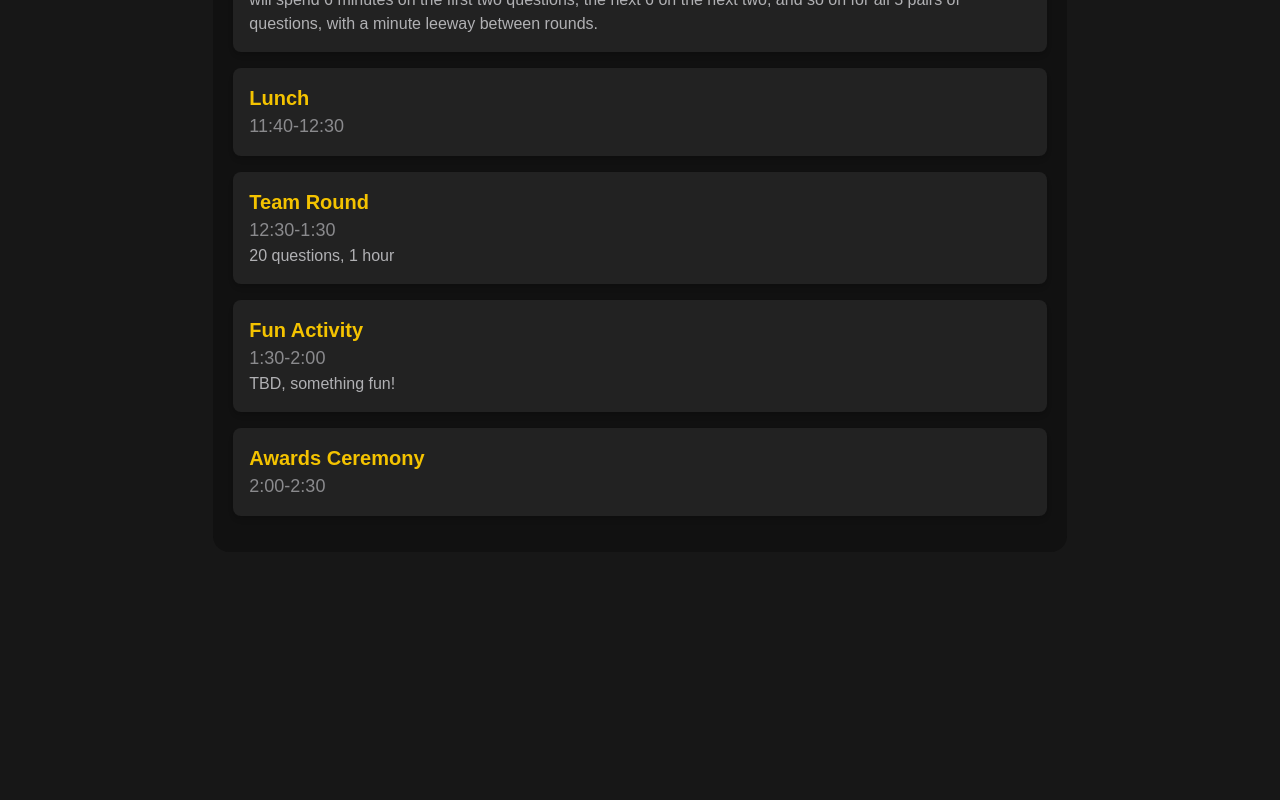
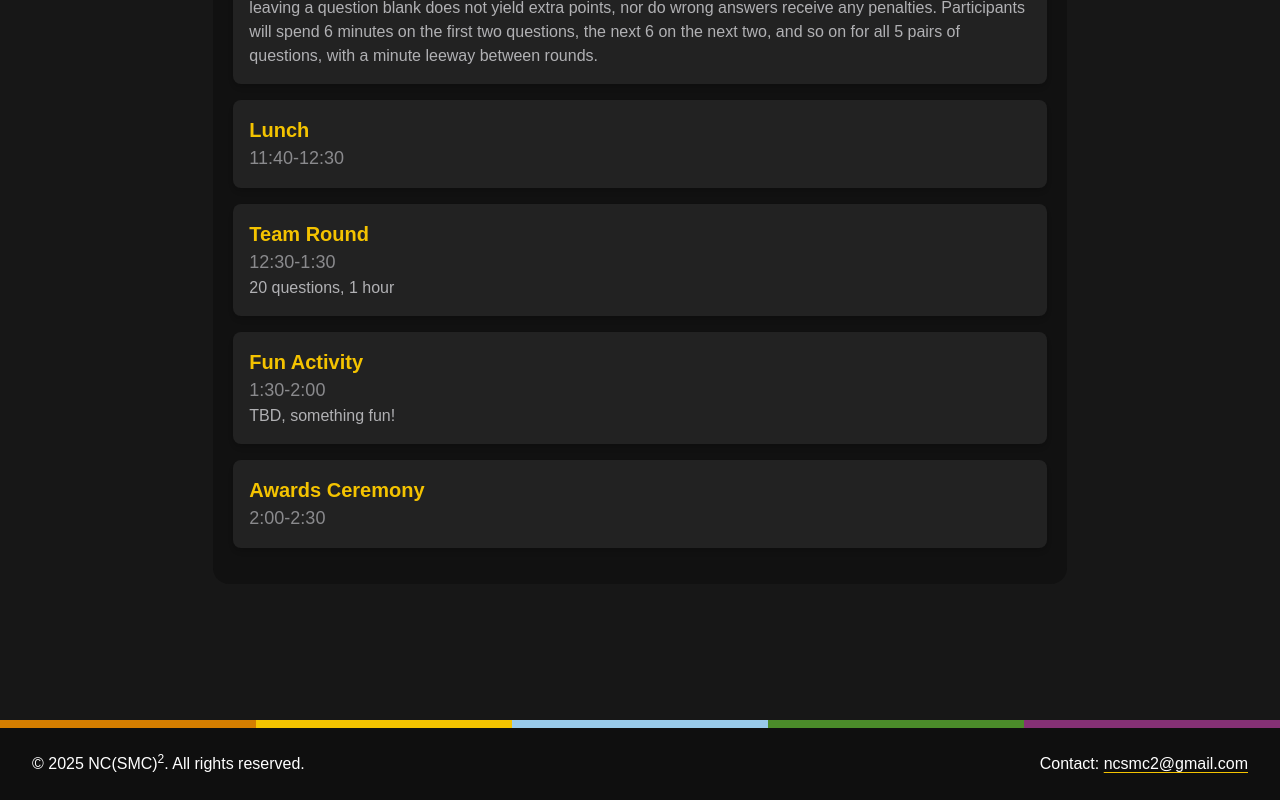
Before and after one commit to Prorickey/ncsmc2, a Next.js app: page /schedule in a window 1280 px wide. Shown: the part 809-1609 px from the top of the page. Before the commit the page ends 1401 px from the top, so only its background shows below. Built offline with nearby package versions, Linux system fonts and the light colour scheme.

Commit message:
split footer and add sponsors, sponsors not visible yet

```diff
--- a/app/layout.tsx
+++ b/app/layout.tsx
@@ -2,6 +2,7 @@ import type { Metadata } from "next"
 import { Geist, Geist_Mono } from "next/font/google"
 import "./globals.css"
 import Navbar from "@/components/navbar"
+import Footer from "@/components/footer"
 
 const geistSans = Geist({
 	variable: "--font-geist-sans",
@@ -28,7 +29,8 @@ export default function RootLayout({
 			<body
 				className={`${geistSans.variable} ${geistMono.variable} antialiased`}>
 				<Navbar />
-				<main className="pt-16">{children}</main>
+				<main className="py-24">{children}</main>
+				<Footer />
 			</body>
 		</html>
 	)
--- a/app/page.tsx
+++ b/app/page.tsx
@@ -4,7 +4,15 @@ import Image from "next/image"
 
 export default function Home() {
 	return (
-		<div>
+		<>
+			<MainContent />
+			<InfoSection />
+		</>
+	)
+}
+
+function MainContent() {
+	return (
 		<section className="py-2 md:py-10 text-center md:text-left">
 			<div className="max-w-7xl mx-auto px-4 sm:px-6 lg:px-8">
 				<div className="md:flex md:items-center md:justify-between">
@@ -52,10 +60,16 @@ export default function Home() {
 						alt={"Contest Logo"}
 						height={500}
 						width={500}
+						className="mx-auto self-center"
 					/>
 				</div>
 			</div>
 		</section>
+	)
+}
+
+function InfoSection() {
+	return (
 		<section className="py-10 text-white">
 			<div className="w-[85%] p-10 pl-0 rounded-r-[5rem] bg-primary-blue">
 				<div className="flex flex-row">
@@ -67,13 +81,12 @@ export default function Home() {
 				<div className="flex flex-row mt-2">
 					<div className="w-1/6 my-auto mr-4"></div>
 					<p className="text-lg w-2/3">
-							There will be individual winners and team winners.
-							The individual score = (# of speed round questions
-							correct) + 2 * (# of target round questions
-							correct). The team score = # of team round questions
-							correct. If two teams tie for the team score, then
-							individual scores will be considered as a
-							tiebreaker.
+						There will be individual winners and team winners. The
+						individual score = (# of speed round questions correct)
+						+ 2 * (# of target round questions correct). The team
+						score = # of team round questions correct. If two teams
+						tie for the team score, then individual scores will be
+						considered as a tiebreaker.
 					</p>
 				</div>
 				<div className="flex flex-row mt-10">
@@ -89,17 +102,17 @@ export default function Home() {
 							No calculators or compasses.
 						</li>
 						<li className="list-disc">
-								No giving or accepting unauthorized assistance
-								of any kind.
+							No giving or accepting unauthorized assistance of
+							any kind.
 						</li>
 						<li className="list-disc">
 							No copying another&apos;s work to submit as your
 							own.
 						</li>
 						<li className="list-disc">
-								No use of AI, machine learning tools, or
-								automated problem solvers (e.g., ChatGPT,
-								WolframAlpha, Symbolab, etc.).
+							No use of AI, machine learning tools, or automated
+							problem solvers (e.g., ChatGPT, WolframAlpha,
+							Symbolab, etc.).
 						</li>
 						<li className="list-disc">
 							No other items other than a writing utensil and
@@ -136,31 +149,55 @@ export default function Home() {
 							Students must be residents of North Carolina.
 						</li>
 						<li className="list-disc">
-								Students must register by the deadline - May
-								8th.
+							Students must register by the deadline - May 8th.
 						</li>
 					</ul>
 				</div>
 			</div>
 		</section>
-			<footer className="bg-[#0f0f0f] text-white py-6">
-				<div className="max-w-7xl mx-auto px-4 sm:px-6 lg:px-8">
-					<div className="flex flex-col md:flex-row justify-between items-center">
-						<p className="text-sm md:text-base mb-4 md:mb-0">
-							&copy; 2025 NC(SMC)<sup>2</sup>. All rights
-							reserved.
-						</p>
-						<p className="text-sm md:text-base">
-							Contact:{" "}
-							<a
-								href="mailto:ncsmc2@gmail.com"
-								className="underline underline-offset-3 decoration-[#f4c300]">
-								ncsmc2@gmail.com
-							</a>
-						</p>
-					</div>
-				</div>
-			</footer>
-		</div>
 	)
 }
+
+// function SponsorSection() {
+// 	return (
+// 		<section className="py-10 text-white">
+// 			<div className="w-[85%] p-10 ml-auto rounded-l-[5rem] bg-secondary-purple">
+// 				<div className="flex flex-row">
+// 					<div className="h-1 rounded-r-md bg-secondary-orange w-1/6 my-auto mr-4"></div>
+// 					<h1 className="text-4xl font-semibold text-nowrap">
+// 						Sponsors
+// 					</h1>
+// 				</div>
+// 				<div className="flex flex-row mt-2">
+// 					<div className="w-1/6 my-auto mr-4"></div>
+// 					<p className="text-lg w-2/3">
+// 						We want to thank our sponsors for their support of the
+// 						NC(SMC)<sup>2</sup>! Without our sponsors, this event
+// 						would not be possible. If you are interested in
+// 						sponsoring the NC(SMC)<sup>2</sup>, please contact us at{" "}
+// 						<a
+// 							href="mailto:ncsmc2@gmail.com"
+// 							className="underline underline-offset-3 decoration-[#f4c300]">
+// 							ncsmc2@gmail.com
+// 						</a>
+// 					</p>
+// 				</div>
+// 				<div className="flex flex-row mt-2">
+// 					<div className="w-1/6 my-auto mr-4"></div>
+// 					<div className="flex flex-row mt-5">
+// 						<Image
+// 							src={"/sponsors/jane-street.png"}
+// 							alt={"Jane Street"}
+// 							height={300}
+// 							width={300}
+// 							className="hover:cursor-pointer py-3 px-5 bg-white rounded-xl"
+// 							onClick={() =>
+// 								window.open("https://www.janestreet.com/")
+// 							}
+// 						/>
+// 					</div>
+// 				</div>
+// 			</div>
+// 		</section>
+// 	)
+// }
--- /dev/null
+++ b/components/footer.tsx
@@ -0,0 +1,35 @@
+export default function Footer() {
+	return (
+		<>
+			<div className="w-full h-2 flex flex-row">
+				{[
+					"bg-secondary-orange",
+					"bg-secondary-yellow",
+					"bg-secondary-blue",
+					"bg-secondary-green",
+					"bg-secondary-purple"
+				].map((color, index) => (
+					<div key={index} className={`w-full h-full ${color}`}></div>
+				))}
+			</div>
+			<footer className="bg-[#0f0f0f] text-white py-6">
+				<div className="max-w-7xl mx-auto px-4 sm:px-6 lg:px-8">
+					<div className="flex flex-col md:flex-row justify-between items-center">
+						<p className="text-sm md:text-base mb-4 md:mb-0">
+							&copy; 2025 NC(SMC)<sup>2</sup>. All rights
+							reserved.
+						</p>
+						<p className="text-sm md:text-base">
+							Contact:{" "}
+							<a
+								href="mailto:ncsmc2@gmail.com"
+								className="underline underline-offset-3 decoration-[#f4c300]">
+								ncsmc2@gmail.com
+							</a>
+						</p>
+					</div>
+				</div>
+			</footer>
+		</>
+	)
+}
--- a/package.json
+++ b/package.json
@@ -1,6 +1,6 @@
 {
 	"name": "ncsmc2",
-	"version": "1.0.0",
+	"version": "1.1.0",
 	"private": true,
 	"scripts": {
 		"dev": "next dev --turbopack",
```
Also changed, not shown: public/sponsors/jane-street.png (added), 1 other file (tests, documents, lock files or other folders). Lines whose indentation alone changed are shown as unchanged.
